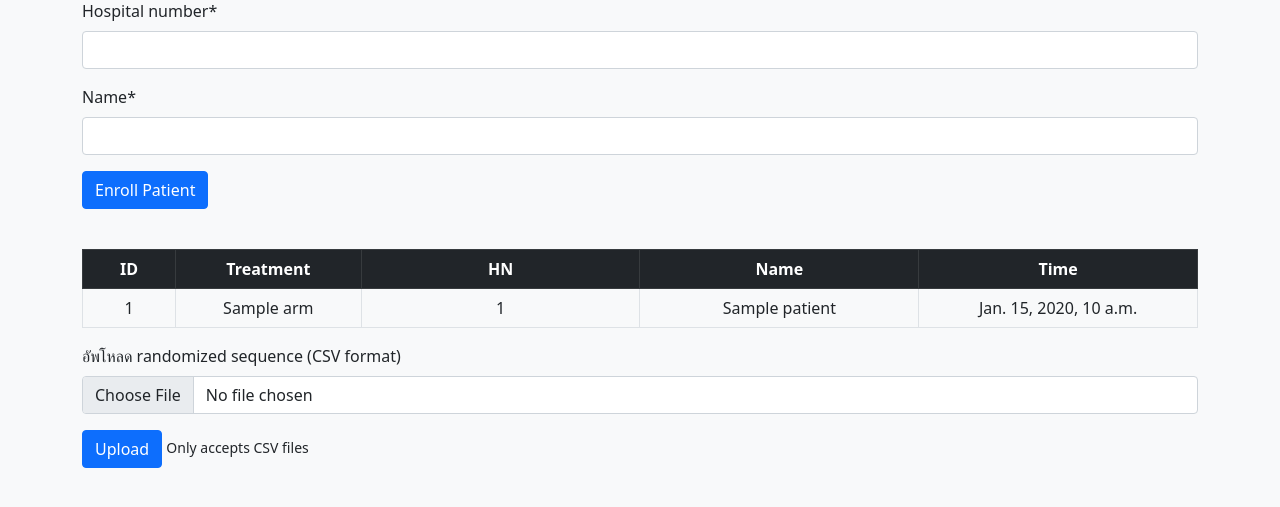
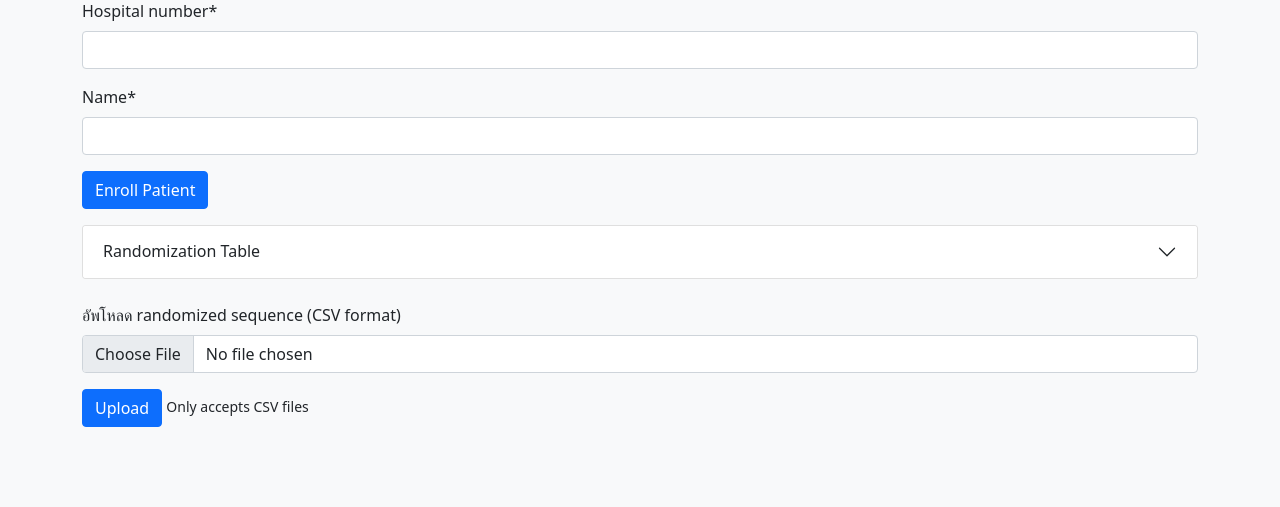
Before and after one commit to poonnakarn/rct-randomizer, a Django app: template registry/templates/home.html in a window 1280 px wide. Shown: the part 137-644 px from the top of the page. Run offline with Django 3.2, Linux system fonts and the light colour scheme; tables that the repository leaves empty hold one stand-in row (values such as "Sample post"); the template is opened without the code that fills it: values that come from a table or form of the project are taken from there, most other values are stand-ins (such as "Sample title", 1, 10 or a date in 2020); data that the repository does not hold is empty; parts of the project's set-up code (start-up, migrations or seed data) failed here and were passed over; some libraries are stand-ins or nearby versions.

Commit message:
table accordion

```diff
--- a/registry/templates/home.html
+++ b/registry/templates/home.html
@@ -39,8 +39,16 @@
   {{ patient_form|crispy }}
   <button type="submit" name="addpatient" class="btn btn-primary">Enroll Patient</button>
 </form>
-</br>
 
+<div class="accordion" id="accordionExample">
+  <div class="accordion-item">
+    <h2 class="accordion-header" id="headingOne">
+      <button class="accordion-button collapsed" type="button" data-bs-toggle="collapse" data-bs-target="#collapseOne" aria-expanded="true" aria-controls="collapseOne">
+        Randomization Table
+      </button>
+    </h2>
+    <div id="collapseOne" class="accordion-collapse collapse" aria-labelledby="headingOne" data-bs-parent="#accordionExample">
+      <div class="accordion-body">
         <div>
           <table class="table text-center table-bordered">
             <thead class="table-dark">
@@ -65,7 +73,12 @@
             </tbody>
           </table>
         </div>
+      </div>
+    </div>
+  </div>
+</div>
 
+</br>
 <div>
   <form action="" method="POST" enctype="multipart/form-data">
         {% csrf_token %}
```
Lines whose indentation alone changed are shown as unchanged.
